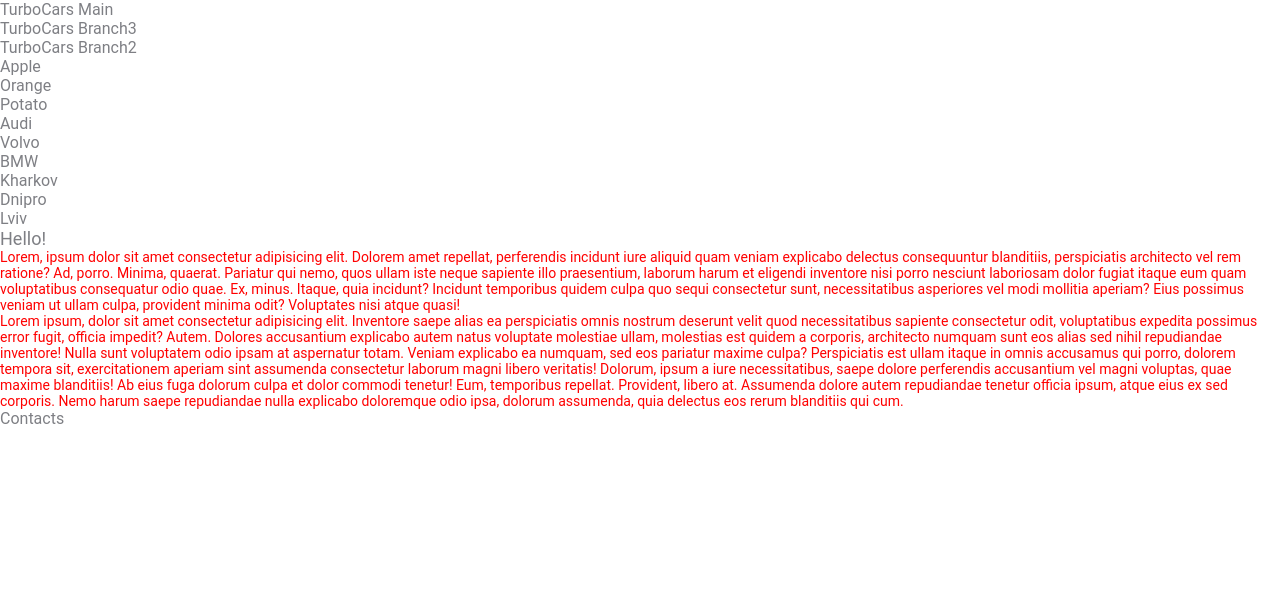
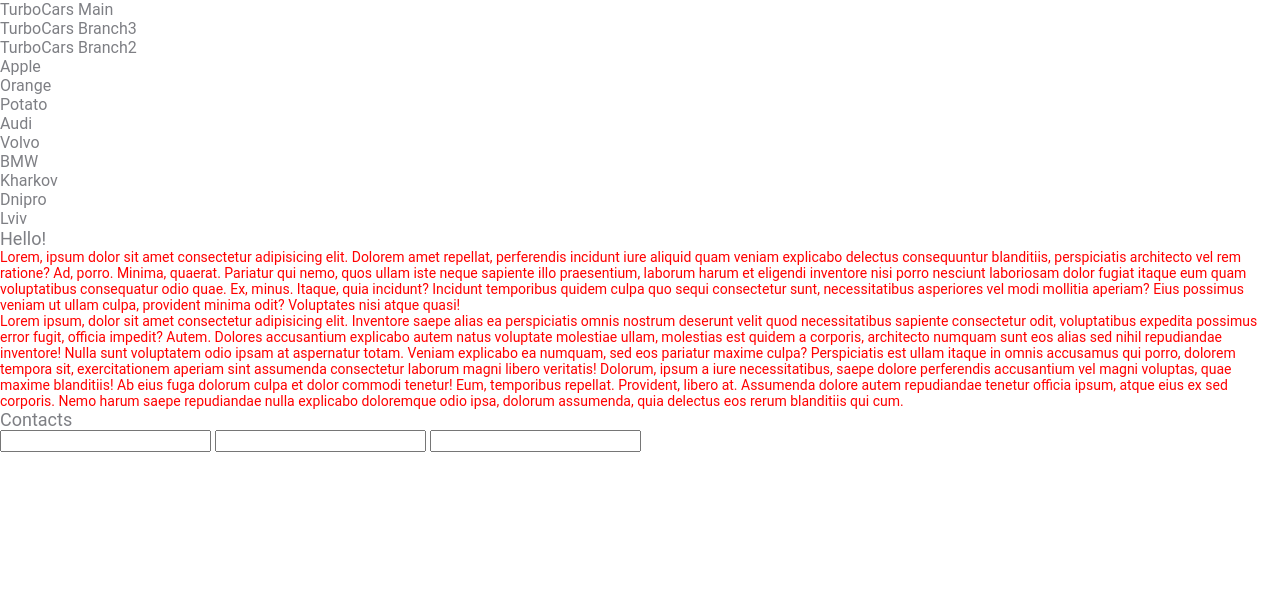
Before and after one commit to PaneRoman/TurboCars-TestSite, a plain HTML site: page index.html in a window 1280 px wide. Drawn offline with Linux system fonts and the light colour scheme.

Commit message:
add input tags to index.html branch2

```diff
--- a/index.html
+++ b/index.html
@@ -60,7 +60,13 @@
         </div>
     </div>
 
-    <footer>Contacts</footer>
+    <footer>
+        <h1>Contacts</h1>
+        <input type="text">
+        <input type="text">
+        <input type="text">
+    </footer>
+
 
 </body>
 </html>
```
